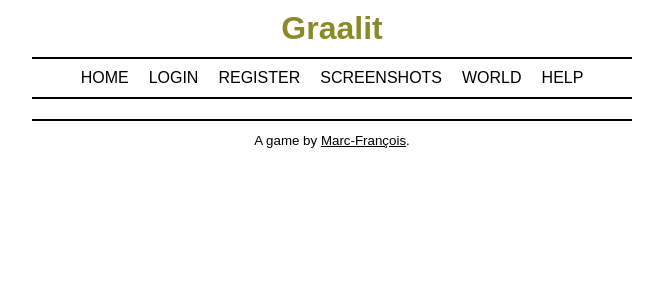
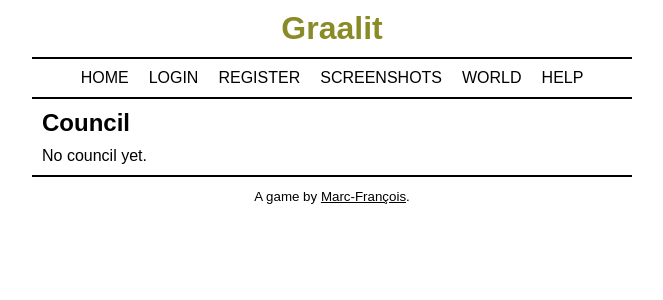
Before and after one commit to mfcochauxlaberge/graalit-client, a React app: page /council in a window 1280 px wide. Shown: the top 300 px of the page, without its empty margins (308-971 px from the left). Built offline with nearby package versions, Linux system fonts and the light colour scheme.

Commit message:
Remove Lab and add Council

```diff
--- a/src/App.jsx
+++ b/src/App.jsx
@@ -13,7 +13,7 @@ import Register from './Register.jsx'
 import Screenshots from './Screenshots.jsx'
 import Map from './Map.jsx'
 import Overview from './Overview.jsx'
-import Lab from './Lab.jsx'
+import Council from './Council.jsx'
 import Schedule from './Schedule.jsx'
 import World from './World.jsx'
 import Help from './Help.jsx'
@@ -86,7 +86,7 @@ class App extends Component {
               <Route exact path="/screenshots" component={Screenshots} />
               <Route exact path="/map" component={Map} />
               <Route exact path="/overview" component={Overview} />
-              <Route exact path="/lab" component={Lab} />
+              <Route exact path="/council" component={Council} />
               <Route exact path="/schedule" component={Schedule} />
               <Route exact path="/world" component={World} />
               <Route exact path="/help" component={Help} />
--- a/src/Lab.jsx
+++ b/src/Council.jsx
@@ -1,7 +1,7 @@
 // React
 import React, { Component, Fragment } from 'react'
 
-class Lab extends Component {
+class Council extends Component {
   constructor(props) {
     super(props)
   }
@@ -9,11 +9,11 @@ class Lab extends Component {
   render() {
     return (
       <Fragment>
-        <h2>Lab</h2>
-        <p>No lab yet.</p>
+        <h2>Council</h2>
+        <p>No council yet.</p>
       </Fragment>
     )
   }
 }
 
-export default Lab
+export default Council
--- a/src/Menu.jsx
+++ b/src/Menu.jsx
@@ -54,8 +54,8 @@ class Menu extends Component {
                       </NavLink>
                     </li>
                     <li>
-                      <NavLink exact to="/lab">
-                        Lab
+                      <NavLink exact to="/council">
+                        Council
                       </NavLink>
                     </li>
                     <li>
```
